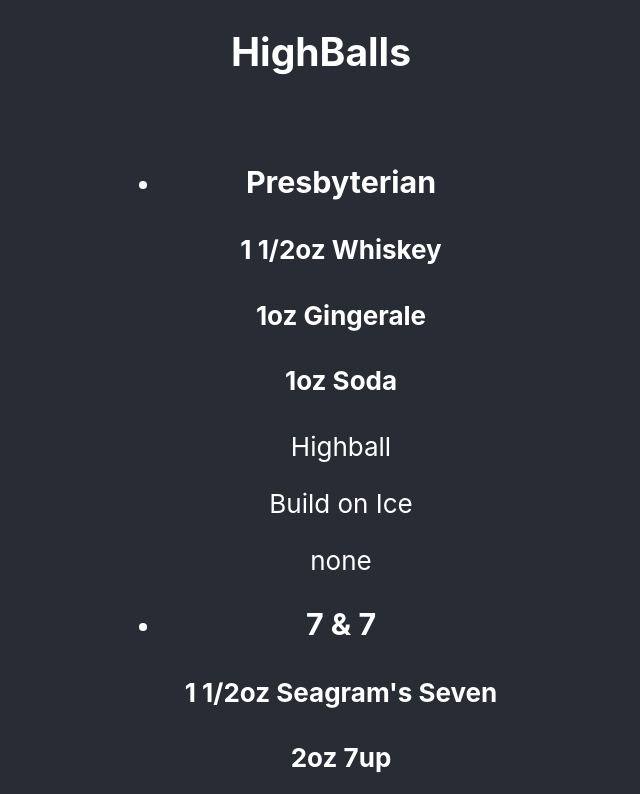
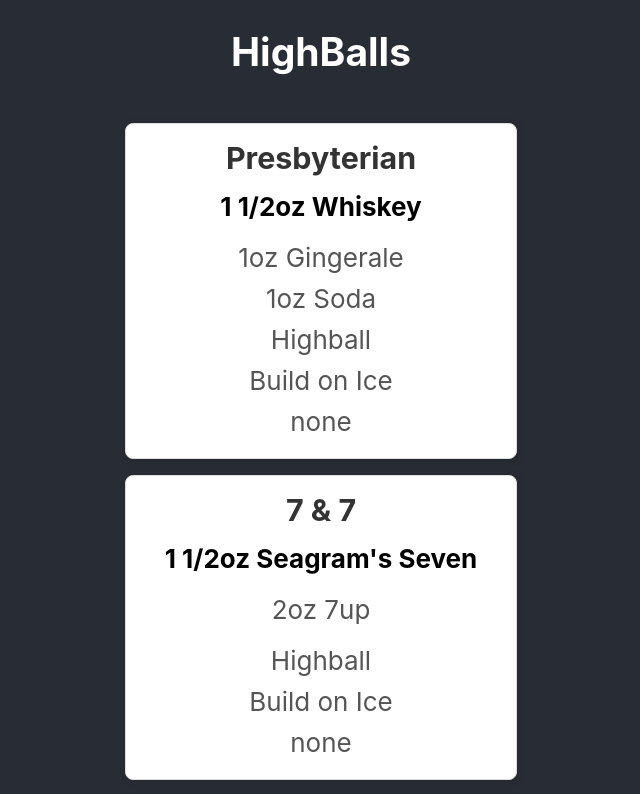
Before and after one commit to RickyFig17/Cocktails-App, a React (Create React App) app: page /highballs in a window 1280 px wide. Shown: the part 540-1334 px from the top of the page, without its empty margins (319-959 px from the left). Built offline with nearby package versions, Linux system fonts and the light colour scheme.

Commit message:
adding scss to highballs

```diff
--- a/src/HighBalls.js
+++ b/src/HighBalls.js
@@ -6,6 +6,25 @@
       <h2>HighBalls</h2>
       <HighballList />
     </>
+  );
+}
+
+function CocktailCard({ cocktail }) {
+  return (
+    <div className="cocktail-card">
+      <h3>{cocktail.name}</h3>
+      <p>
+        <strong>{cocktail.alcohol1}</strong>
+      </p>
+      <p>
+        <strong>{cocktail.alcohol2}</strong>
+      </p>
+      <p>{cocktail.filler1}</p>
+      <p>{cocktail.filler2}</p>
+      <p>{cocktail.glass}</p>
+      <p>{cocktail.mixingMethod}</p>
+      <p>{cocktail.garnish}</p>
+    </div>
   );
 }
 
@@ -326,20 +345,11 @@
   ];
 
   return (
-    <ul>
+    <div className="cocktail-list">
       {cocktails.map((cocktail, index) => (
-        <li key={index}>
-          <h3>{cocktail.name}</h3>
-          <h4>{cocktail.alcohol1}</h4>
-          <h4>{cocktail.alcohol2}</h4>
-          <h4>{cocktail.filler1}</h4>
-          <h4>{cocktail.filler2}</h4>
-          <p>{cocktail.glass}</p>
-          <p>{cocktail.mixingMethod}</p>
-          <p>{cocktail.garnish}</p>
-        </li>
+        <CocktailCard key={index} cocktail={cocktail} />
       ))}
-    </ul>
+    </div>
   );
 }
 
--- /dev/null
+++ b/src/Highballs.scss
@@ -0,0 +1,49 @@
+.two-oz-cocktails {
+  text-align: center;
+  padding: 20px;
+  //   background: #f4f4f4;
+  min-height: 100vh;
+
+  h2 {
+    margin-bottom: 20px;
+  }
+}
+
+.cocktail-list {
+  display: grid;
+  grid-template-columns: repeat(auto-fit, minmax(200px, 1fr));
+  gap: 1rem;
+  padding: 1rem;
+}
+
+.cocktail-card {
+  background: white;
+  border: 1px solid #ddd;
+  border-radius: 8px;
+  box-shadow: 2px 2px 10px rgba(0, 0, 0, 0.1);
+  padding: 1rem;
+  transition: transform 0.2s;
+  display: flex;
+  flex-direction: column;
+  align-items: center;
+  text-align: center;
+  cursor: pointer;
+
+  &:hover {
+    transform: translateY(-5px);
+  }
+
+  h3 {
+    color: #333;
+    margin: 0 0 10px;
+  }
+
+  p {
+    margin: 5px 0;
+    color: #555;
+  }
+
+  strong {
+    color: #000;
+  }
+}
```
